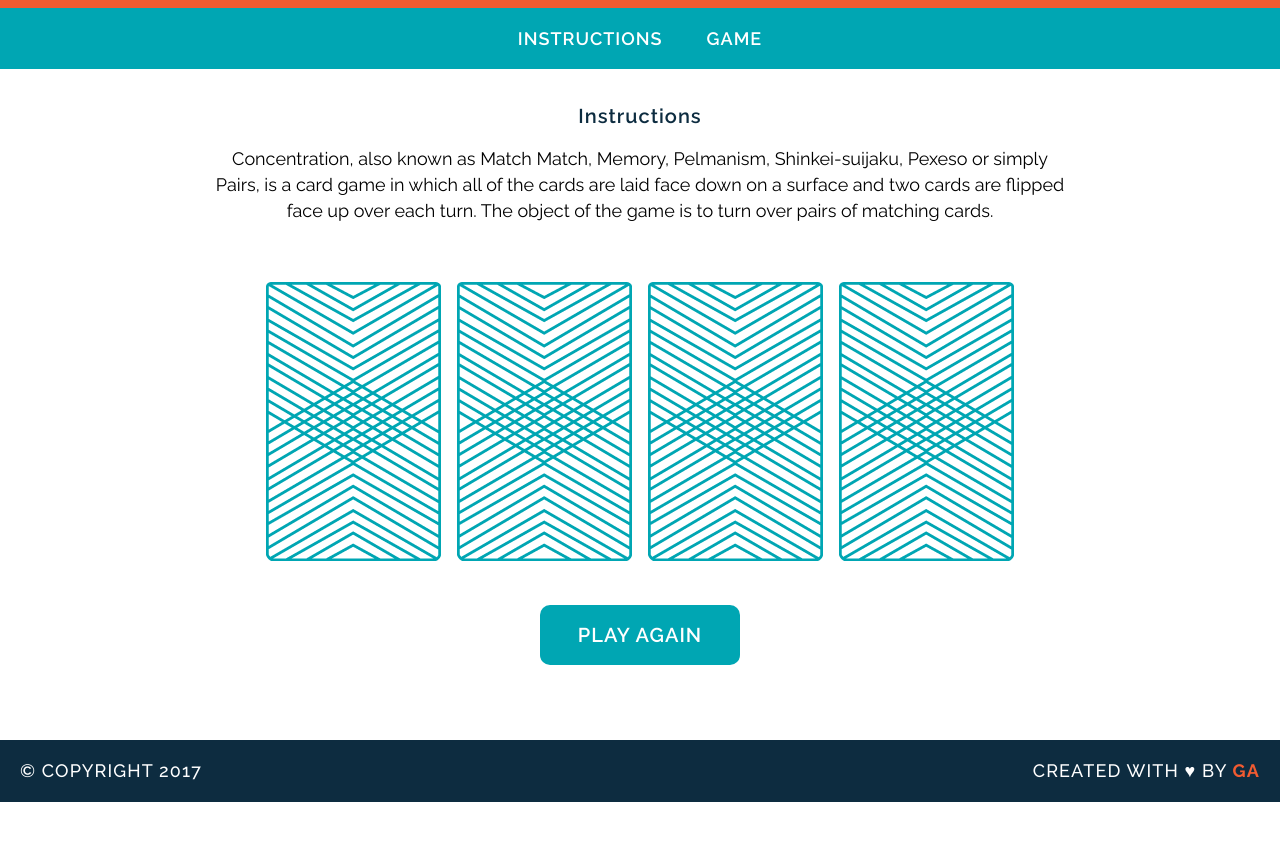
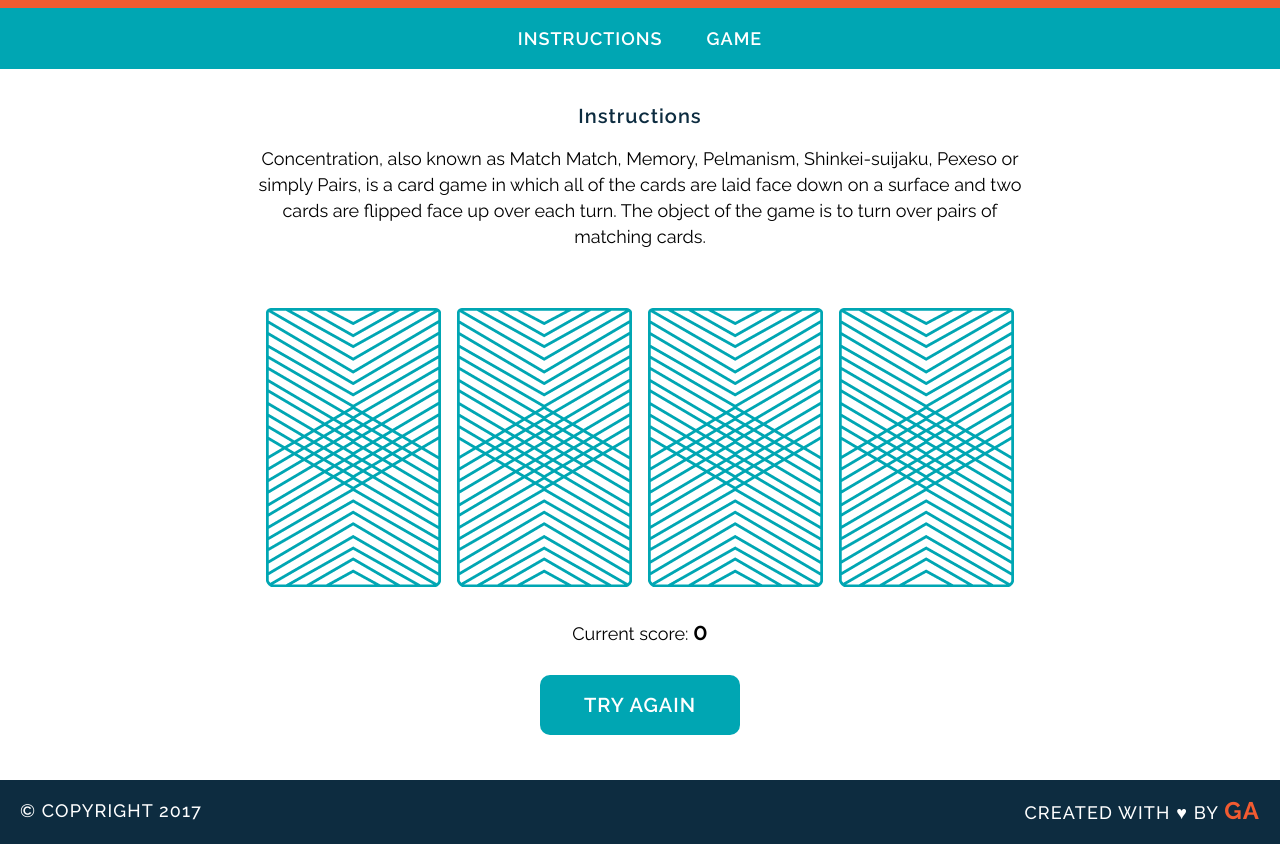
Before and after one commit to GWilman/wdi-fundamentals-memorygame, a plain HTML site: page memory_game/index.html in a window 1280 px wide. Shown: the part 105-949 px from the top of the page. Before the commit the page ends 907 px from the top, so only its background shows below. Drawn offline with Linux system fonts and the light colour scheme; a web font is replaced by a local one.

Commit message:
created game logic

```diff
--- a/memory_game/css/style.css
+++ b/memory_game/css/style.css
@@ -42,7 +42,7 @@ a:hover {
 }
 
 main {
-  width: 850px;
+  width: 60%;
   margin: 35px auto;
 }
 
@@ -61,11 +61,12 @@ p {
 }
 
 img {
-  margin: 40px 8px 0 8px;
+  margin: 40px 8px 10px 8px;
+  cursor: pointer;
 }
 
 button {
-  margin: 40px auto;
+  margin: 10px auto;
   height: 60px;
   width: 200px;
   font-family: Raleway, sans-serif;
@@ -93,6 +94,11 @@ p {
   font-family: Raleway, sans-serif;
 }
 
+span {
+  font-weight: 600;
+  font-size: 24px;
+}
+
 .copyright {
   float: left;
 }
--- a/memory_game/index.html
+++ b/memory_game/index.html
@@ -18,7 +18,10 @@
     <p>Concentration, also known as Match Match, Memory, Pelmanism, Shinkei-suijaku, Pexeso or simply Pairs, is a card game in which all of the cards are laid face down on a surface and two cards are flipped face up over each turn. The object of the game is to turn over pairs of matching cards.</p>
     <div id="game-board" class="board clearfix">
     </div>
-    <button id="resetButton">Play Again</button>
+    <section>
+    <div class="gameTools" id="scoreCounter"><p>Current score: <span id="Count"></span></p></div>
+    <div class="gameTools" id="buttonHolder"><button id="resetButton">Try Again</button></div>
+    </section>
   </main>
   <footer class="clearfix">
     <p class="copyright">&copy; Copyright 2017</p>
--- a/memory_game/js/main.js
+++ b/memory_game/js/main.js
@@ -23,10 +23,18 @@ cardImage: "images/king-of-diamonds.png"
 
 var cardsInPlay = [];
 
+var score = 0;
+
+var scoreUpdate = function() {
+  document.getElementById("Count").textContent = score;
+}
+
 var checkForMatch = function() {
   if (cardsInPlay[0] === cardsInPlay[1]) {
     alert("You found a match!");
-
+    score++;
+    console.log(score);
+    scoreUpdate();
   } else {
     alert("Sorry, try again.");
   }
@@ -69,3 +77,5 @@ var resetBoard = function() {
 }
 
 createBoard();
+
+scoreUpdate();
```
